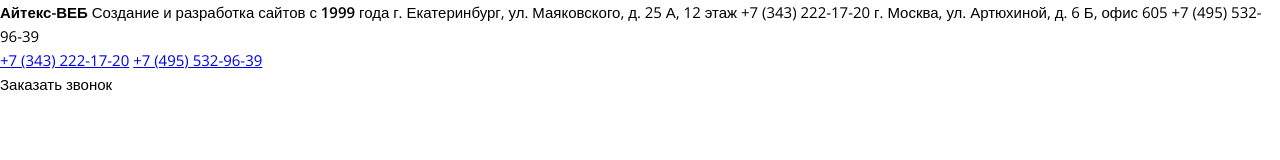
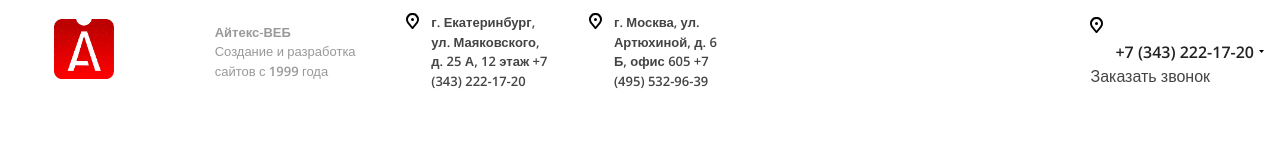
Before and after one commit to daniluk4000/hometask-2, a plain HTML site: page index.html in a window 1280 px wide. Drawn offline with nearby package versions, Linux system fonts and the light colour scheme.

Commit message:
Header update
First stage done

```diff
--- a/index.html
+++ b/index.html
@@ -8,14 +8,15 @@
 <body>
 <header id="static">
     <div class="container">
-        <div class="header__left">
-            <a href="" class="header__logo"></a>
-            <span>
-        <b>Айтекс-ВЕБ</b>
+        <div class="header__top">
+            <div class="header__top-left">
+                <a href="" class="header__logo"><img src="includes/logo.gif"></a>
+                <span class="header-text">
+        <b>Айтекс-ВЕБ</b><br>
         Создание и разработка
         сайтов с <b>1999</b> года
     </span>
-            <span class="header__info">
+                <span class="header-info">
         <i></i>
         <span>
                 г. Екатеринбург,
@@ -24,7 +25,7 @@
                 +7 (343) 222-17-20
         </span>
     </span>
-            <span class="header__info">
+                <span class="header-info">
         <i></i>
         <span>
             г. Москва,
@@ -33,16 +34,17 @@
 +7 (495) 532-96-39
         </span>
     </span>
-        </div>
-        <div class="header__right">
-            <span class="header__info phone">
+            </div>
+            <div class="header__top-right">
+            <span class="header-info phone">
                 <i></i>
-                <div class="header__tel">
+                <div class="header-tel">
                     <a href="tel:+73432221720">+7 (343) 222-17-20</a>
                     <a href="tel:+74955329639" class="phone-hidden">+7 (495) 532-96-39</a>
                 </div>
-                <div class="header__callmeplease">Заказать звонок</div>
+                <div class="header-callme">Заказать звонок</div>
             </span>
+            </div>
         </div>
     </div>
 </header>
--- a/styles.scss
+++ b/styles.scss
@@ -1,8 +1,122 @@
 @import url('https://fonts.googleapis.com/css?family=Open+Sans:300,400,600&subset=cyrillic');
 
-body,html {
+body, html {
   width: 100%;
   height: 100%;
   margin: 0;
+  color: #444;
   font: 15px/24px "Open Sans", Arial, sans-serif;
 }
+
+*, *::before, *::after {
+  box-sizing: border-box;
+}
+
+.container {
+  max-width: 1345px;
+  padding-left: 16px !important;
+  padding-right: 16px !important;
+  margin: 0 auto;
+}
+
+header {
+  &#static {
+    .header__top {
+      height: 104px;
+      display: flex;
+      justify-content: space-between;
+      align-items: center;
+      .header__top-left {
+        display: flex;
+        align-items: center;
+
+        > * {
+          width: 17%;
+          padding-left: 16px;
+          padding-right: 16px;
+          font-size: 13px;
+          line-height: 1.5em;
+          font-weight: bold;
+          &.header-text {
+            color: #999;
+            font-weight: 400;
+          }
+        }
+        .header__logo img {
+          width: 104px;
+        }
+      }
+      .header__top-right {
+        font-size: 16px;
+        i {
+          left: 0;
+          background-image: url(includes/phone.svg);
+          width: 9px;
+          height: 12px;
+          top: 7px;
+        }
+        .header-tel {
+          position: relative;
+          .phone-hidden {
+            display: none;
+          }
+          &:hover .phone-hidden {
+            box-shadow: 0 2px 10px 0 rgba(0,0,0,.2);
+            padding: 10px;
+            position: absolute;
+            left: -25px;
+            top: 24px;
+            z-index: 3;
+            width: calc(100% + 50px);
+            text-align: center;
+            background: #fff;
+            display: block;
+          }
+          a {
+            color: #222;
+            text-decoration: none;
+            white-space: nowrap;
+            font-weight: bold;
+            position: relative;
+            padding-right: 10px;
+            &:first-child {
+              &::after {
+                content: "";
+                position: absolute;
+                top: 50%;
+                margin-top: -2px;
+                width: 5px;
+                height: 3px;
+                background: url(includes/digital.png) -20px -333px no-repeat;
+                right: 0;
+              }
+            }
+          }
+          .header-callme {
+            margin-left: 25px;
+            cursor: pointer;
+            font-size: 13px;
+            color: #de002b;
+          }
+        }
+      }
+      .header-info {
+        position: relative;
+        padding-left: 25px;
+        i {
+          background-image: url(includes/address.svg);
+          display: inline-block;
+          width: 13px;
+          height: 16px;
+          position: absolute;
+          top: 0;
+          + * {
+            margin-left: 25px;
+            float: right;
+        }
+        }
+      }
+
+    }
+  }
+}
```
Also changed, not shown: includes/digital.png (added), styles.css.
